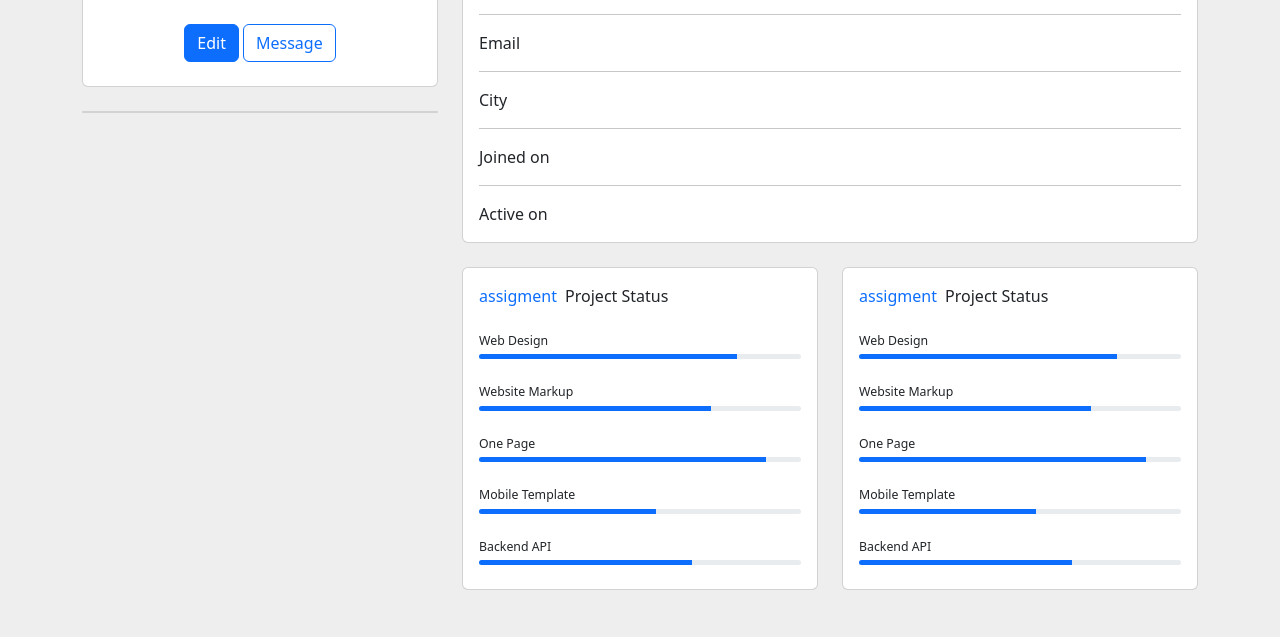
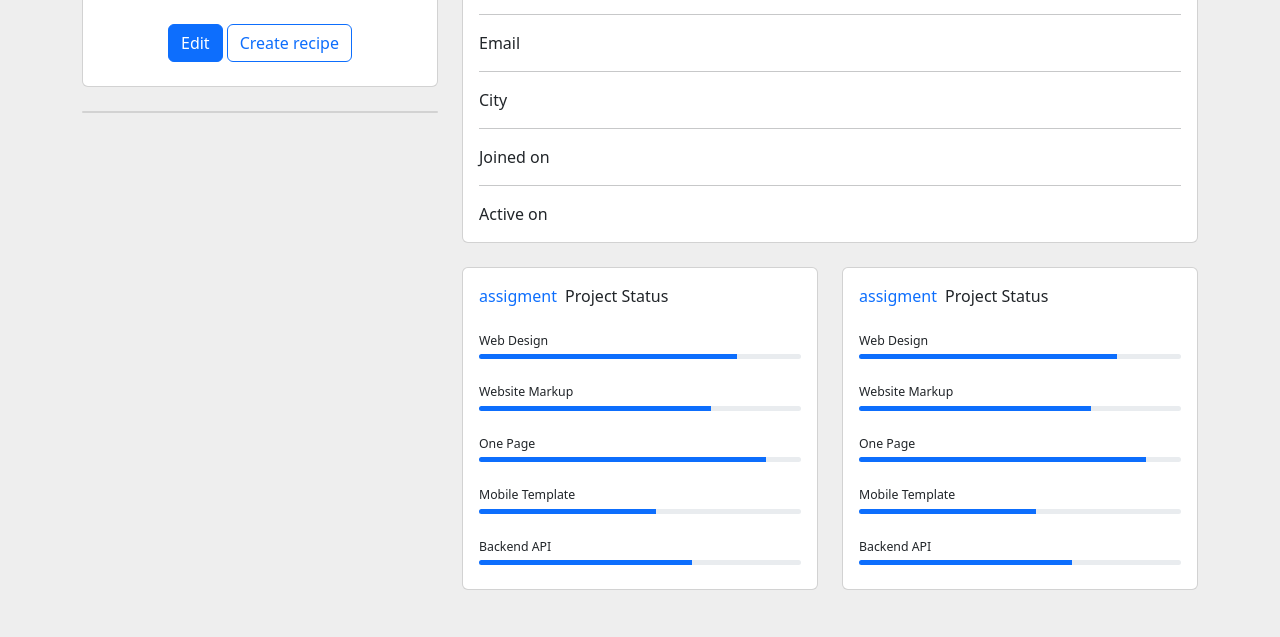
Before and after one commit to chloe1192/recipewebsite, a Django app: template recipewebsite/templates/account.html in a window 1280 px wide. Shown: the part 546-1183 px from the top of the page. Run offline with Django 5.2, Linux system fonts and the light colour scheme; the template is opened without the code that fills it, so the values that code supplies are empty; style sheets or scripts are compiled from the project's sources; some libraries are stand-ins or nearby versions.

Commit message:
recipe creation from front

```diff
--- a/recipewebsite/templates/account.html
+++ b/recipewebsite/templates/account.html
@@ -49,7 +49,7 @@
 								data-mdb-ripple-init
 								class="btn btn-outline-primary ms-1"
 							>
-								Message
+								<a href="{% url 'createRecipe' %}">Create recipe</a>
 							</button>
 						</div>
 					</div>
--- a/recipewebsite/templates/create_recipe.html
+++ b/recipewebsite/templates/create_recipe.html
@@ -1,5 +1,5 @@
 {% extends "base.html" %}
-{$ block content $}
+{% block content %}
 
 <form method="POST" action="">
     {% csrf_token %}
--- a/recipewebsite/urls.py
+++ b/recipewebsite/urls.py
@@ -33,6 +33,7 @@ urlpatterns = [
     #user
     path('account/', views.userAccount, name='account'),
     path('editUser/', views.editUser, name='edit'),
+    path('createRecipe/', views.createRecipe, name='createRecipe'),
     # search
     path('search-recipes/', views.search_recipes, name='search-recipes'),
     #admin panel
```
